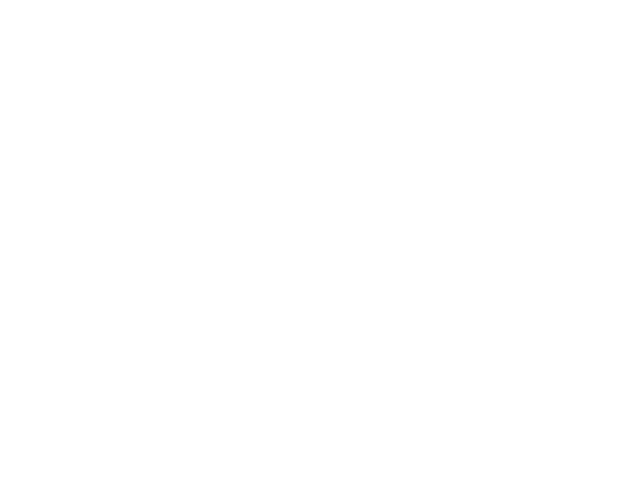
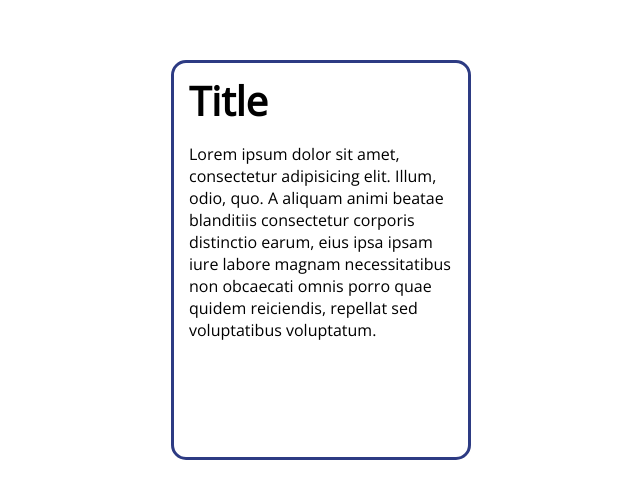
Before and after one commit to 1exyy/UIKit-React, a React (Create React App) app: page / in a window 1280 px wide. Shown: the part 2112-2610 px from the top of the page, without its empty margins (319-959 px from the left). Before the commit the page ends 1972 px from the top, so only its background shows below. Built offline with nearby package versions, Linux system fonts and the light colour scheme.

Commit message:
add Card component

```diff
--- a/src/App.css
+++ b/src/App.css
@@ -45,3 +45,9 @@
     justify-content: center;
     align-items: center;
 }
+
+.frame_card{
+    display: flex;
+    align-items: center;
+    justify-content: center;
+}
--- a/src/App.js
+++ b/src/App.js
@@ -13,7 +13,7 @@ import {
     File,
     Popup,
     Button,
-    Loader
+    Loader, Card
 } from "./components/UI";
 
 import './App.css';
@@ -117,6 +117,14 @@ function App() {
                 <Button onClick={requestHandler}>
                     Запустить загрузку
                 </Button>
+
+            </Frame>
+            <Frame className='frame_card'>
+                <Card title='Title'>
+                    Lorem ipsum dolor sit amet, consectetur adipisicing elit.
+                    Illum, odio, quo.
+                    A aliquam animi beatae blanditiis consectetur corporis distinctio earum, eius ipsa ipsam iure labore magnam necessitatibus non obcaecati omnis porro quae quidem reiciendis, repellat sed voluptatibus voluptatum.
+                </Card>
             </Frame>
         </div>
     );
--- a/src/components/UI/Button/Button.css
+++ b/src/components/UI/Button/Button.css
@@ -6,7 +6,7 @@
     width: 100%;
     min-height: var(--component-height);
 
-    border: none;
+    border: 1px solid var(--border-color);
     padding: 0;
     background: none;
 
@@ -51,18 +51,19 @@
     right: 0;
 }
 
-.Button:hover .button__line--right{
+.Button:hover .button__line--right {
     top: 100%;
     transition: 1s;
     transition-delay: 0s;
 }
-.Button:hover .button__line--left{
+
+.Button:hover .button__line--left {
     bottom: 100%;
     transition: 1s;
     transition-delay: 0s;
 }
 
-.Button:hover .button__line--bottom{
+.Button:hover .button__line--bottom {
     right: 100%;
     transition: 1s;
     transition-delay: .25s;
@@ -73,21 +74,24 @@
     transition: 1s;
     transition-delay: .25s;
 }
-.Button span{
+
+.Button span {
     color: var(--color-blue);
     text-transform: uppercase;
     font-size: 17px;
 
 }
+
 .Button:hover {
+    border: none;
     border-radius: 5px;
-    box-shadow: 0 0 10px var(--color-blue),0 0 40px var(--color-blue),0 0 80px var(--color-blue);
+    box-shadow: 0 0 10px var(--color-blue), 0 0 40px var(--color-blue), 0 0 80px var(--color-blue);
     background: var(--color-blue);
     transition: 1s;
     transition-delay: 1s;
 }
 
-.Button:hover span{
+.Button:hover span {
     color: white;
     transition: 1s;
     transition-delay: .9s;
--- a/src/components/UI/Card/Card.css
+++ b/src/components/UI/Card/Card.css
@@ -0,0 +1,26 @@
+.Card {
+    -webkit-box-sizing: border-box;
+    -moz-box-sizing: border-box;
+    box-sizing: border-box;
+    max-width: var(--component-width);
+    width: 100%;
+    max-height: 400px;
+    height: 400px;
+    overflow-y: auto;
+    border-radius: 15px;
+
+    border: 3px solid #2D3B83;
+    padding: 10px 15px;
+}
+
+.Card__title {
+    font-size: 40px;
+    font-weight: bolder;
+    margin-bottom: 15px;
+}
+
+.Card:hover{
+    transform: scale(1.1);
+    box-shadow: 2px 2px 7px gray;
+    transition: .3s all;
+}
--- a/src/components/UI/Card/Card.js
+++ b/src/components/UI/Card/Card.js
@@ -1,12 +1,15 @@
 import React from 'react';
 import './Card.css';
 
-const Card = () => {
+export const Card = (props) => {
     return (
-        <div>
-
+        <div className='Card'>
+            <div className="Card__title">
+                {props.title}
+            </div>
+            <div className="Card__content">
+                {props.children}
+            </div>
         </div>
     );
 };
-
-export default Card;
--- a/src/components/UI/index.js
+++ b/src/components/UI/index.js
@@ -8,5 +8,6 @@ export {Password} from './Password/Password';
 export {Radio} from './Radio/Radio';
 export {Select} from './Select/Select';
 export {Switch} from './Switch/Switch';
-export {Popup} from './MAC/Popup/Popup'
-export {Loader} from './Loader/Loader'
+export {Popup} from './MAC/Popup/Popup';
+export {Loader} from './Loader/Loader';
+export {Card} from './Card/Card';
```
